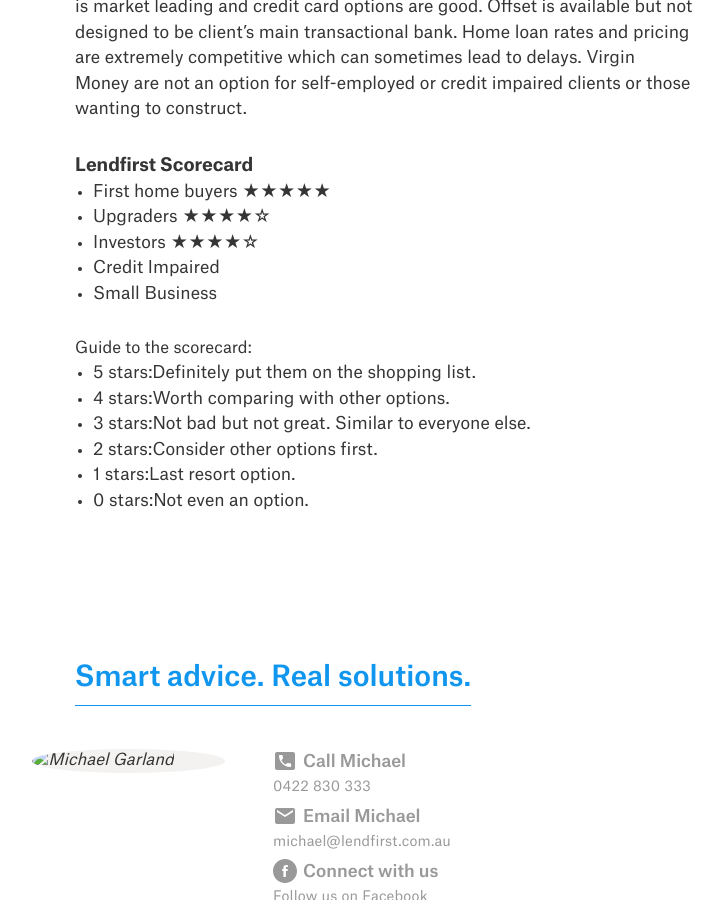
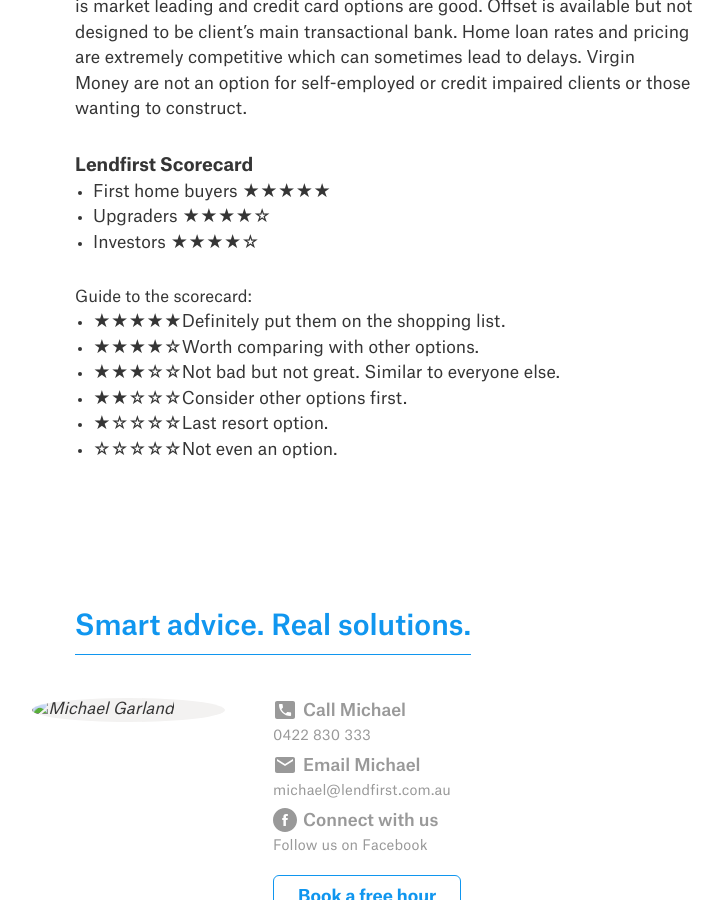
Before and after one commit to callumflack/lend-first, a Jekyll site: the page built from _posts/2017-05-30-lender-review-virgin-money.markdown, in a window 1280 px wide and 900 px high, scrolled down 1658 px. Shown: the whole window, without its empty margins (367-1090 px from the left). Built offline with Jekyll 4.4.1, drawn with Linux system fonts in a browser that asks for light colours.

Commit message:
New post (w/ new styling component)

```diff
--- a/_layouts/page.html
+++ b/_layouts/page.html
@@ -73,12 +73,12 @@
                         <div class="c-postReview">
                             Guide to the scorecard:
                             <ul>
-                                <li><span>5 stars:</span>Definitely put them on the shopping list.</li>
-                                <li><span>4 stars:</span>Worth comparing with other options.</li>
-                                <li><span>3 stars:</span>Not bad but not great. Similar to everyone else.</li>
-                                <li><span>2 stars:</span>Consider other options first.</li>
-                                <li><span>1 stars:</span>Last resort option.</li>
-                                <li><span>0 stars:</span>Not even an option.</li>
+                                <li><span>★★★★★</span>Definitely put them on the shopping list.</li>
+                                <li><span>★★★★☆</span>Worth comparing with other options.</li>
+                                <li><span>★★★☆☆</span>Not bad but not great. Similar to everyone else.</li>
+                                <li><span>★★☆☆☆</span>Consider other options first.</li>
+                                <li><span>★☆☆☆☆</span>Last resort option.</li>
+                                <li><span>☆☆☆☆☆</span>Not even an option.</li>
                             </ul>
                         </div>
                     {% endif %}
--- a/_posts/2017-05-30-lender-review-virgin-money.markdown
+++ b/_posts/2017-05-30-lender-review-virgin-money.markdown
@@ -29,5 +30,3 @@
 * First home buyers ★★★★★
 * Upgraders ★★★★☆
 * Investors ★★★★☆
-* Credit Impaired
-* Small Business
```
Also changed, not shown: other parts of _posts/2017-05-30-lender-review-virgin-money.markdown (+1 -0 lines), _uploads/post-lender-review-virgin-money.jpg (added).
